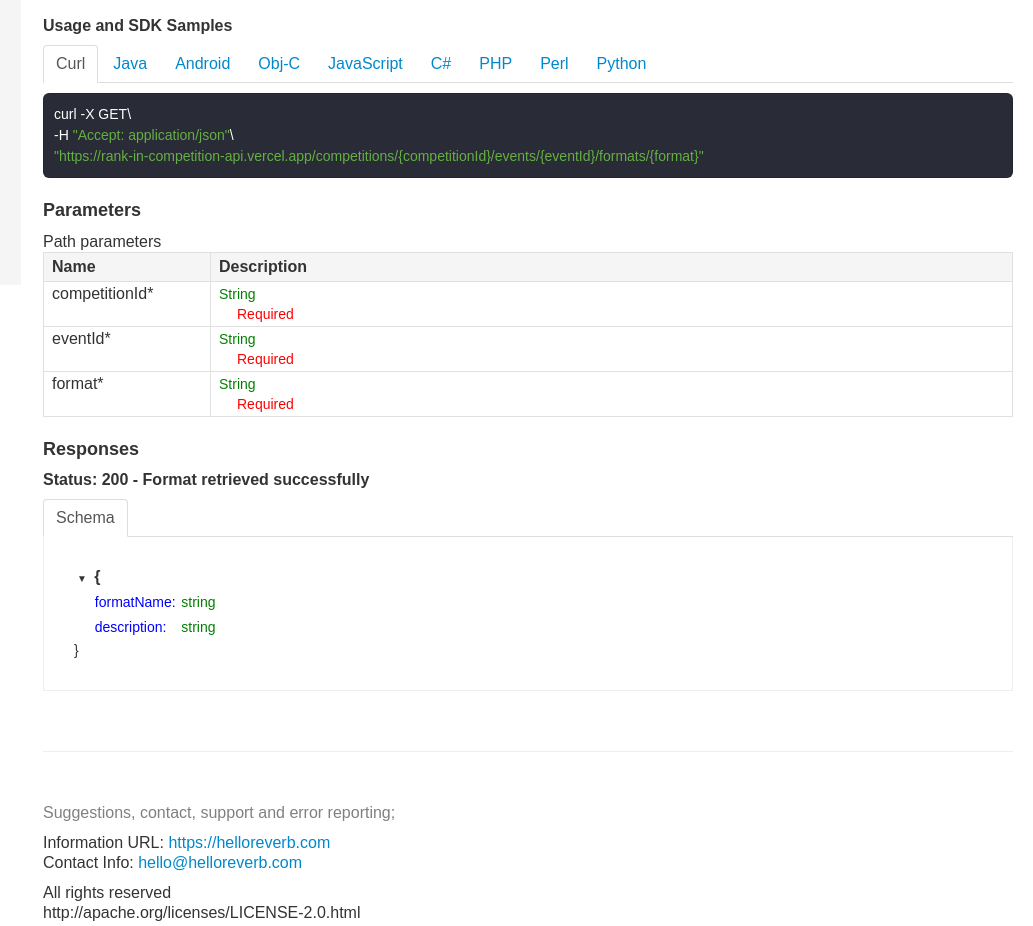
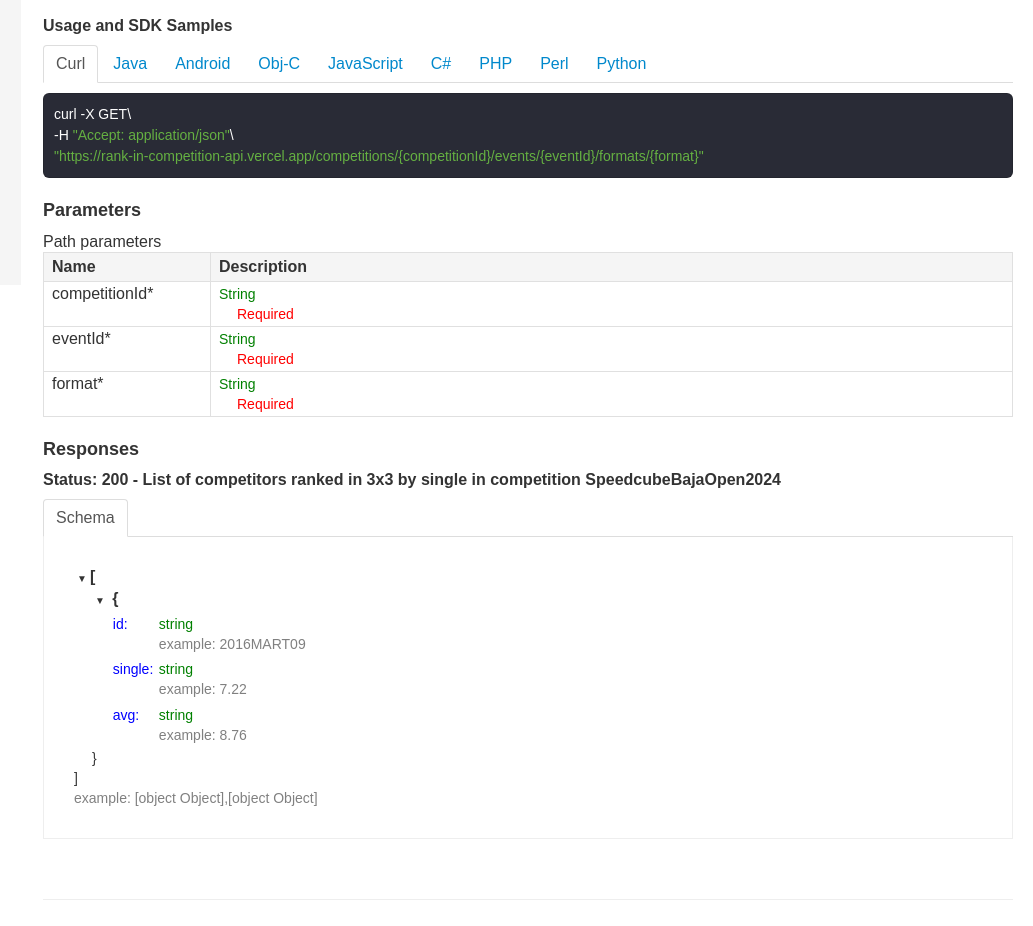
Before and after one commit to i6iesma/Rank-In-Competition-Api, a website: page docs/index.html in a window 1280 px wide. Shown: the part 515-1441 px from the top of the page, without its empty margins (247-1280 px from the left). Drawn offline with Linux system fonts and the light colour scheme.

Commit message:
updated api to include updated documentation

```diff
--- a/docs/index.html
+++ b/docs/index.html
@@ -692,11 +692,17 @@
             defs["inline_response_200"] = {
   "type" : "object",
   "properties" : {
-    "formatName" : {
-      "type" : "string"
+    "id" : {
+      "type" : "string",
+      "example" : "2016MART09"
     },
-    "description" : {
-      "type" : "string"
+    "single" : {
+      "type" : "string",
+      "example" : "7.22"
+    },
+    "avg" : {
+      "type" : "string",
+      "example" : "8.76"
     }
   }
 };
@@ -795,7 +801,7 @@ public class DefaultApiExample {
         String eventId = eventId_example; // String |
         String format = format_example; // String |
         try {
-            inline_response_200 result = apiInstance.competitionsCompetitionIdEventsEventIdFormatsFormatGet(competitionId, eventId, format);
+            array[inline_response_200] result = apiInstance.competitionsCompetitionIdEventsEventIdFormatsFormatGet(competitionId, eventId, format);
             System.out.println(result);
         } catch (ApiException e) {
             System.err.println("Exception when calling DefaultApi#competitionsCompetitionIdEventsEventIdFormatsFormatGet");
@@ -816,7 +822,7 @@ public class DefaultApiExample {
         String eventId = eventId_example; // String |
         String format = format_example; // String |
         try {
-            inline_response_200 result = apiInstance.competitionsCompetitionIdEventsEventIdFormatsFormatGet(competitionId, eventId, format);
+            array[inline_response_200] result = apiInstance.competitionsCompetitionIdEventsEventIdFormatsFormatGet(competitionId, eventId, format);
             System.out.println(result);
         } catch (ApiException e) {
             System.err.println("Exception when calling DefaultApi#competitionsCompetitionIdEventsEventIdFormatsFormatGet");
@@ -840,7 +846,7 @@
 [apiInstance competitionsCompetitionIdEventsEventIdFormatsFormatGetWith:competitionId
     eventId:eventId
     format:format
-              completionHandler: ^(inline_response_200 output, NSError* error) {
+              completionHandler: ^(array[inline_response_200] output, NSError* error) {
                             if (output) {
                                 NSLog(@"%@", output);
                             }
@@ -895,7 +901,7 @@ namespace Example
             try
             {
                 // Get the competitors in a competition ranked by the event specified and in the specified format
-                inline_response_200 result = apiInstance.competitionsCompetitionIdEventsEventIdFormatsFormatGet(competitionId, eventId, format);
+                array[inline_response_200] result = apiInstance.competitionsCompetitionIdEventsEventIdFormatsFormatGet(competitionId, eventId, format);
                 Debug.WriteLine(result);
             }
             catch (Exception e)
@@ -1039,7 +1045,7 @@ except ApiException as e:
 
 
                           <h2>Responses</h2>
-                            <h3> Status: 200 - Format retrieved successfully </h3>
+                            <h3> Status: 200 - List of competitors ranked in 3x3 by single in competition SpeedcubeBajaOpen2024 </h3>
 
                             <ul class="nav nav-tabs nav-tabs-examples" >
                                 <li class="active">
@@ -1054,11 +1060,24 @@ except ApiException as e:
                                     <script>
                                       $(document).ready(function() {
                                         var schemaWrapper = {
-  "description" : "Format retrieved successfully",
+  "description" : "List of competitors ranked in 3x3 by single in competition SpeedcubeBajaOpen2024",
   "content" : {
     "application/json" : {
       "schema" : {
-        "$ref" : "#/components/schemas/inline_response_200"
+        "type" : "array",
+        "example" : [ {
+          "id" : "2016MART09",
+          "single" : "7.22",
+          "avg" : "8.76"
+        }, {
+          "id" : "2016FLOR18",
+          "single" : "7.10",
+          "avg" : "8.77"
+        } ],
+        "items" : {
+          "$ref" : "#/components/schemas/inline_response_200"
+        },
+        "x-content-type" : "application/json"
       }
     }
   }
```
